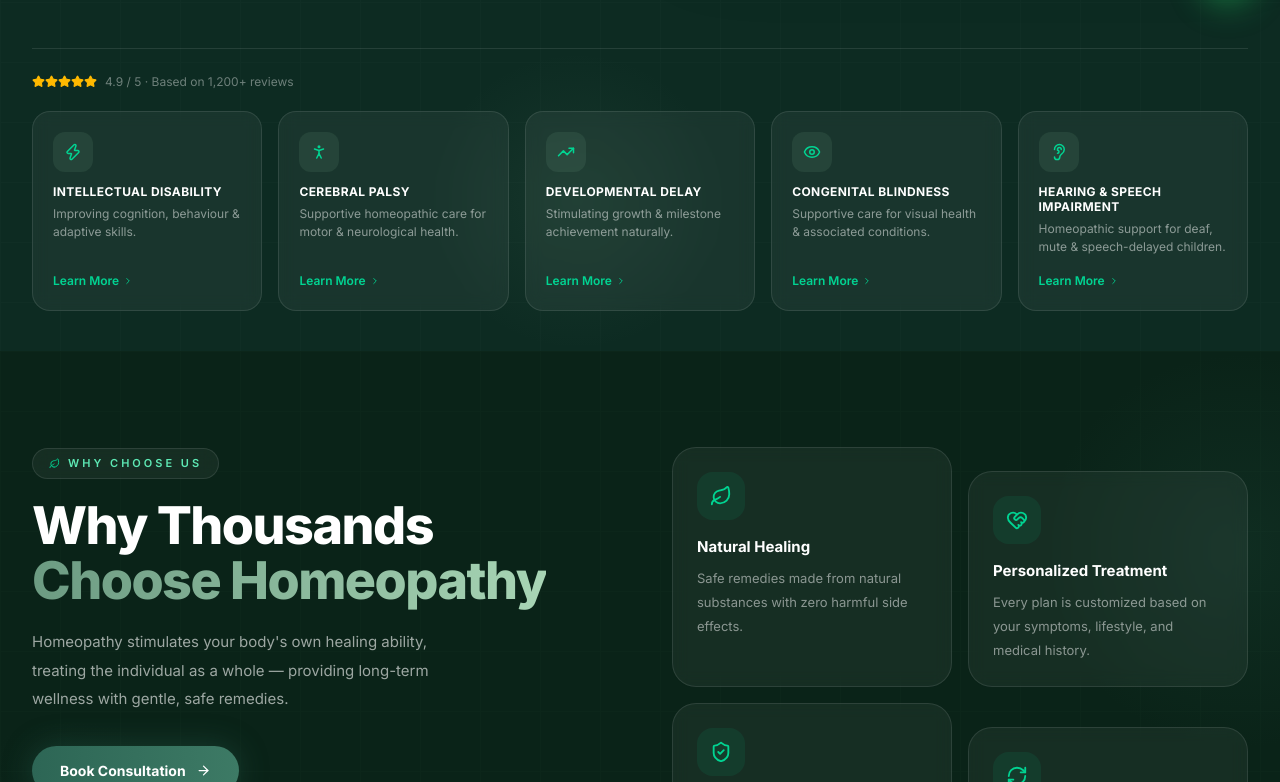
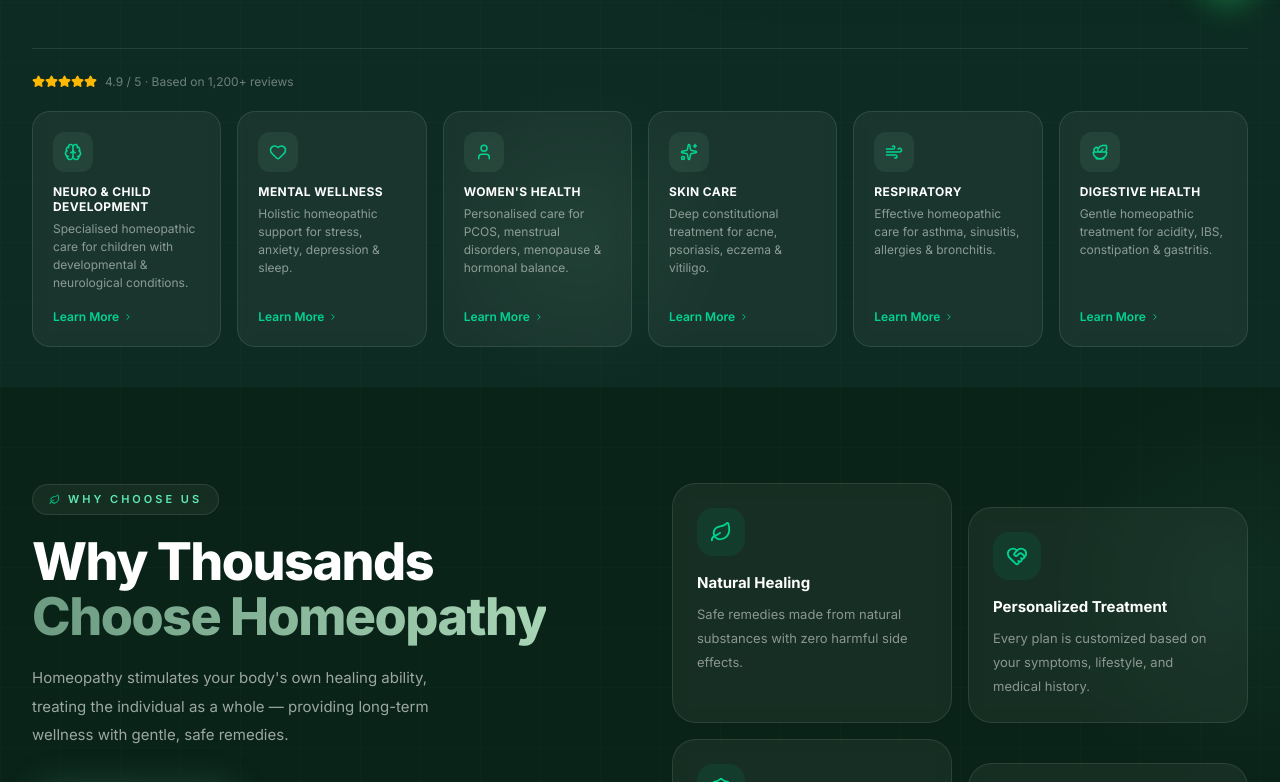
Before and after one commit to Sayain-Aditya/homeopathy-app, a Next.js app: page / in a window 1280 px wide. Shown: the part 778-1560 px from the top of the page. Built offline with nearby package versions, Linux system fonts and the light colour scheme.

Commit message:
feat: update service data for neurodevelopment, mental wellness, women's health, and digestive health; enhance layout with icon metadata

```diff
--- a/src/app/layout.tsx
+++ b/src/app/layout.tsx
@@ -23,6 +23,9 @@ export const metadata: Metadata = {
   verification: {
     google: "8k14gPNJbUDjiE7hq0INFl4lsM5IumqNl4ZQNjkDmG4",
   },
+  icons: {
+    icon: "/images/logo.png",
+  },
 };
 
 export default function RootLayout({ children }: { children: React.ReactNode }) {
--- a/src/components/homepage/FloatingServices.tsx
+++ b/src/components/homepage/FloatingServices.tsx
@@ -27,7 +27,7 @@ export default function FloatingServices() {
 
       {/* Cards grid */}
       <motion.div
-        className="grid grid-cols-1 gap-4 sm:grid-cols-2 md:grid-cols-3 lg:grid-cols-5"
+        className="grid grid-cols-1 gap-4 sm:grid-cols-2 md:grid-cols-3 lg:grid-cols-6"
         variants={staggerFast}
         initial="hidden"
         whileInView="show"
--- a/src/components/homepage/ServiceData.ts
+++ b/src/components/homepage/ServiceData.ts
@@ -1,4 +1,4 @@
-import { Zap, PersonStanding, TrendingUp, Eye, Ear, LucideIcon } from "lucide-react";
+import { Brain, Heart, User, Sparkles, Wind, Salad, LucideIcon } from "lucide-react";
 
 export interface Service {
   slug: string;
@@ -16,215 +16,255 @@ export interface Service {
 
 export const services: Service[] = [
   {
-    slug: "intellectual-disability",
-    title: "Intellectual Disability",
-    icon: Zap,
-    desc: "Improving cognition, behaviour & adaptive skills.",
+    slug: "neuro-child-development",
+    title: "Neuro & Child Development",
+    icon: Brain,
+    desc: "Specialised homeopathic care for children with developmental & neurological conditions.",
     accent: "#8B5CF6",
     bg: "#F5F3FF",
-    tagline: "Unlocking potential through holistic care.",
+    tagline: "Specialised care for every child's unique journey.",
     overview:
-      "Intellectual Disability involves significant limitations in intellectual functioning and adaptive behaviour. Homeopathy provides supportive constitutional treatment that improves cognitive capacity, emotional regulation, and overall functioning.",
+      "We provide specialised homeopathic care for children with developmental and neurological conditions. Our constitutional approach supports cognitive growth, behavioural regulation, and overall neurological health in a safe, gentle way.",
     conditions: [
-      "Cognitive & Learning Difficulties",
-      "Delayed Milestones",
-      "Behavioural & Emotional Issues",
-      "Poor Concentration & Memory",
-      "Speech & Language Delays",
-      "Associated Seizure Disorders (supportive)",
-      "Anxiety & Mood Disturbances",
-      "Social Skill Challenges",
+      "Intellectual Disability",
+      "Cerebral Palsy",
+      "Developmental Delay",
+      "Congenital Blindness",
+      "Hearing & Speech Impairment",
+      "Autism Spectrum Disorder",
+      "ADHD",
+      "Down Syndrome",
     ],
     howItHelps: [
       {
-        title: "Stimulates Mental Faculties",
-        body: "Constitutional remedies help improve memory, concentration, and learning ability over time.",
+        title: "Stimulates Neurological Development",
+        body: "Constitutional remedies support brain and nervous system health, improving cognitive capacity and motor function over time.",
       },
       {
-        title: "Emotional Regulation",
-        body: "Homeopathy addresses behavioural and emotional challenges, reducing outbursts and improving social interaction.",
+        title: "Behavioural & Emotional Regulation",
+        body: "Homeopathy addresses behavioural challenges, reducing outbursts and improving social interaction and emotional resilience.",
       },
       {
-        title: "Supports Overall Health",
-        body: "By improving general vitality and immunity, children are healthier and more receptive to learning and therapy.",
+        title: "Supports Overall Vitality",
+        body: "By improving general health and immunity, children become healthier and more receptive to learning and therapy.",
       },
     ],
     whatToExpect: [
       "In-depth case history including developmental milestones",
-      "Remedy selected for the individual's complete profile",
+      "Remedy selected for the individual child's complete profile",
       "Gradual improvement in behaviour and cognitive function",
       "Monthly monitoring and remedy adjustments",
-      "Guidance for caregivers and families",
+      "Guidance and education for caregivers and families",
     ],
   },
   {
-    slug: "cerebral-palsy",
-    title: "Cerebral Palsy",
-    icon: PersonStanding,
-    desc: "Supportive homeopathic care for motor & neurological health.",
-    accent: "#F59E0B",
-    bg: "#FFFBEB",
-    tagline: "Compassionate care for every movement forward.",
+    slug: "mental-wellness",
+    title: "Mental Wellness",
+    icon: Heart,
+    desc: "Holistic homeopathic support for stress, anxiety, depression & sleep.",
+    accent: "#EC4899",
+    bg: "#FDF2F8",
+    tagline: "Restoring calm, clarity, and emotional balance.",
     overview:
-      "Cerebral Palsy is a group of disorders affecting movement, muscle tone, and posture due to brain injury. Homeopathy offers complementary support to improve muscle tone, reduce spasticity, enhance neurological function, and support overall quality of life.",
+      "Mental health challenges like stress, anxiety, and depression affect millions. Homeopathy offers a gentle, side-effect-free approach that addresses the root emotional and constitutional causes, restoring mental clarity and emotional wellbeing.",
     conditions: [
-      "Spasticity & Muscle Rigidity",
-      "Poor Motor Coordination",
-      "Speech & Swallowing Difficulties",
-      "Seizures (supportive care)",
-      "Drooling & Oral Motor Issues",
-      "Cognitive & Behavioural Challenges",
-      "Recurrent Infections",
-      "Sleep Disturbances",
+      "Stress",
+      "Anxiety",
+      "Depression",
+      "Insomnia",
+      "Panic Attacks",
+      "OCD",
+      "Grief & Emotional Trauma",
+      "Burnout",
     ],
     howItHelps: [
       {
-        title: "Reduces Spasticity",
-        body: "Specific remedies help relax muscle tone and reduce rigidity, improving comfort and mobility.",
+        title: "Addresses Root Emotional Causes",
+        body: "Homeopathy treats the underlying emotional and constitutional triggers of mental health conditions, not just the symptoms.",
       },
       {
-        title: "Neurological Support",
-        body: "Homeopathy stimulates the nervous system's healing capacity, supporting better motor and cognitive function.",
+        title: "Restores Sleep & Calm",
+        body: "Specific remedies help regulate sleep patterns, reduce anxiety, and promote a sense of calm and wellbeing.",
       },
       {
-        title: "Improves Quality of Life",
-        body: "By addressing associated issues like infections, sleep, and digestion, overall wellbeing and daily functioning improve.",
+        title: "Safe & Side-Effect Free",
+        body: "Unlike conventional medications, homeopathic remedies are non-addictive and have no side effects, making them ideal for long-term mental wellness.",
       },
     ],
     whatToExpect: [
-      "Detailed neurological and developmental history",
-      "Constitutional remedy for the individual's full picture",
-      "Complementary support alongside physiotherapy and OT",
-      "Gradual improvement in tone, function, and wellbeing",
+      "Detailed mental and emotional history",
+      "Constitutional remedy tailored to your emotional profile",
+      "Gradual improvement in mood, sleep, and stress levels",
       "Regular follow-ups every 4–6 weeks",
+      "Lifestyle and wellness guidance alongside treatment",
     ],
   },
   {
-    slug: "developmental-delay",
-    title: "Developmental Delay",
-    icon: TrendingUp,
-    desc: "Stimulating growth & milestone achievement naturally.",
-    accent: "#EF4444",
-    bg: "#FEF2F2",
-    tagline: "Every child grows at their own pace — we help them flourish.",
+    slug: "womens-health",
+    title: "Women's Health",
+    icon: User,
+    desc: "Personalised care for PCOS, menstrual disorders, menopause & hormonal balance.",
+    accent: "#F59E0B",
+    bg: "#FFFBEB",
+    tagline: "Empowering women through every stage of life.",
     overview:
-      "Developmental delay refers to a child not reaching developmental milestones at the expected time across motor, speech, cognitive, or social domains. Homeopathy provides gentle constitutional treatment to stimulate natural development and address underlying causes.",
+      "Women's health requires a nuanced, personalised approach. Homeopathy addresses hormonal imbalances, menstrual irregularities, and menopausal symptoms at their root, offering lasting relief without hormonal side effects.",
     conditions: [
-      "Delayed Walking & Motor Skills",
-      "Speech & Language Delays",
-      "Cognitive & Learning Delays",
-      "Social & Emotional Delays",
-      "Stunted Physical Growth",
-      "Poor Appetite & Nutrition Absorption",
-      "Weak Immunity",
-      "Associated Behavioural Issues",
+      "PCOS",
+      "Menstrual Disorders",
+      "Menopause",
+      "Hormonal Imbalance",
+      "Endometriosis",
+      "Fibroids",
+      "Premenstrual Syndrome (PMS)",
+      "Infertility (supportive)",
     ],
     howItHelps: [
       {
-        title: "Stimulates Natural Development",
-        body: "Remedies work with the child's vital force to accelerate developmental progress in a safe, natural way.",
+        title: "Regulates Hormonal Balance",
+        body: "Constitutional remedies work to restore natural hormonal equilibrium, addressing the root cause of PCOS, irregular cycles, and menopausal symptoms.",
       },
       {
-        title: "Addresses Root Causes",
-        body: "Whether the delay is due to nutritional, neurological, or constitutional factors, homeopathy treats the underlying cause.",
+        title: "Relieves Menstrual Discomfort",
+        body: "Homeopathy effectively reduces pain, heavy bleeding, and emotional symptoms associated with menstrual disorders.",
       },
       {
-        title: "Builds Strength & Vitality",
-        body: "Improved overall health, appetite, and immunity create the foundation for better developmental outcomes.",
+        title: "Supports Menopausal Transition",
+        body: "Gentle remedies ease hot flushes, mood swings, and sleep disturbances during menopause without hormonal therapy.",
       },
     ],
     whatToExpect: [
-      "Comprehensive developmental milestone assessment",
-      "Individualised remedy based on the child's profile",
-      "Noticeable progress in milestones within 2–3 months",
-      "Monthly follow-ups to track and support growth",
-      "Parental education and home care guidance",
+      "Detailed gynaecological and hormonal history",
+      "Individualised remedy based on your complete health profile",
+      "Gradual regulation of cycles and hormonal symptoms",
+      "Follow-ups every 4–6 weeks",
+      "Nutritional and lifestyle guidance alongside treatment",
     ],
   },
   {
-    slug: "congenital-blindness",
-    title: "Congenital Blindness",
-    icon: Eye,
-    desc: "Supportive care for visual health & associated conditions.",
-    accent: "#0EA5E9",
-    bg: "#F0F9FF",
-    tagline: "Holistic support for vision and overall wellbeing.",
+    slug: "skin-care",
+    title: "Skin Care",
+    icon: Sparkles,
+    desc: "Deep constitutional treatment for acne, psoriasis, eczema & vitiligo.",
+    accent: "#EF4444",
+    bg: "#FEF2F2",
+    tagline: "Healing skin from the inside out.",
     overview:
-      "Congenital blindness and visual impairments present from birth require comprehensive supportive care. While homeopathy cannot reverse structural blindness, it supports overall neurological health, reduces associated complications, and improves quality of life.",
+      "Skin conditions are often a reflection of internal imbalances. Homeopathy treats skin disorders constitutionally, addressing the root cause rather than suppressing symptoms, leading to lasting, deep healing.",
     conditions: [
-      "Autism Spectrum Disorder (ASD)",
-      "Down Syndrome",
-      "Congenital Cataracts (post-surgical support)",
-      "Optic Nerve Hypoplasia (supportive)",
-      "Retinopathy of Prematurity (supportive)",
-      "Associated Neurological Conditions",
-      "Recurrent Eye Infections",
-      "Sensory Processing Challenges",
-      "Developmental Delays associated with visual impairment",
-      "Emotional & Behavioural Support",
+      "Acne",
+      "Psoriasis",
+      "Eczema",
+      "Vitiligo",
+      "Urticaria (Hives)",
+      "Rosacea",
+      "Fungal Infections",
+      "Hair Loss & Alopecia",
     ],
     howItHelps: [
       {
-        title: "Neurological Support",
-        body: "Remedies support brain and nervous system health, which is critical for children with visual impairments.",
+        title: "Treats the Root Cause",
+        body: "Rather than suppressing skin symptoms, homeopathy identifies and treats the internal constitutional imbalance causing the condition.",
       },
       {
-        title: "Reduces Complications",
-        body: "Homeopathy helps manage associated conditions like infections, seizures, and developmental delays.",
+        title: "Reduces Inflammation & Flare-ups",
+        body: "Specific remedies reduce skin inflammation, itching, and the frequency of flare-ups in chronic conditions like psoriasis and eczema.",
       },
       {
-        title: "Emotional Wellbeing",
-        body: "Constitutional treatment supports emotional resilience and adaptive development in visually impaired children.",
+        title: "Long-lasting Results",
+        body: "Constitutional treatment leads to deep, lasting improvement rather than temporary relief, with no steroid side effects.",
       },
     ],
     whatToExpect: [
-      "Detailed medical and developmental history",
-      "Constitutional remedy for overall health and development",
-      "Complementary support alongside ophthalmological care",
-      "Improved general health, immunity, and wellbeing",
-      "Regular follow-ups every 4–6 weeks",
+      "Detailed skin and constitutional history",
+      "Remedy selected based on your skin type and overall health",
+      "Gradual clearing and reduction of skin symptoms",
+      "Monthly follow-ups to track progress",
+      "Dietary and lifestyle guidance to support skin health",
     ],
   },
   {
-    slug: "hearing-speech-impairment",
-    title: "Hearing & Speech Impairment",
-    icon: Ear,
-    desc: "Homeopathic support for deaf, mute & speech-delayed children.",
-    accent: "#EC4899",
-    bg: "#FDF2F8",
-    tagline: "Finding a voice through holistic healing.",
+    slug: "respiratory",
+    title: "Respiratory",
+    icon: Wind,
+    desc: "Effective homeopathic care for asthma, sinusitis, allergies & bronchitis.",
+    accent: "#0EA5E9",
+    bg: "#F0F9FF",
+    tagline: "Breathe easier with natural, lasting relief.",
     overview:
-      "Hearing and speech impairments — including deafness and mutism — significantly impact a child's development and communication. Homeopathy provides constitutional supportive care that addresses neurological function, associated infections, and overall developmental health.",
+      "Respiratory conditions like asthma, sinusitis, and allergic rhinitis can significantly impact quality of life. Homeopathy strengthens the respiratory system, reduces allergic sensitivity, and prevents recurrent infections naturally.",
     conditions: [
-      "Congenital Deafness (supportive)",
-      "Hearing Loss due to Recurrent Infections",
-      "Speech Delays & Mutism",
-      "Auditory Processing Disorders",
-      "Glue Ear & Chronic Otitis Media",
-      "Tinnitus",
-      "Associated Developmental Delays",
-      "Behavioural Issues related to communication challenges",
+      "Asthma",
+      "Sinusitis",
+      "Allergic Rhinitis",
+      "Bronchitis",
+      "Recurrent Cough & Cold",
+      "Nasal Polyps",
+      "Tonsillitis",
+      "Breathlessness",
     ],
     howItHelps: [
       {
-        title: "Reduces Recurrent Infections",
-        body: "Chronic ear infections are a leading cause of hearing loss in children. Homeopathy strengthens immunity to prevent recurrence.",
+        title: "Reduces Allergic Sensitivity",
+        body: "Constitutional remedies desensitise the immune system to allergens, reducing the frequency and severity of allergic reactions.",
       },
       {
-        title: "Supports Neurological Development",
-        body: "Constitutional remedies support auditory nerve function and overall neurological health.",
+        title: "Strengthens Respiratory Immunity",
+        body: "Homeopathy builds long-term respiratory immunity, reducing recurrent infections and dependence on antibiotics.",
       },
       {
-        title: "Improves Speech Development",
-        body: "By addressing underlying causes and improving overall vitality, homeopathy supports speech and language development.",
+        title: "Relieves Acute Symptoms",
+        body: "Specific remedies provide effective relief from acute asthma, sinusitis, and bronchitis episodes without side effects.",
       },
     ],
     whatToExpect: [
-      "Detailed hearing, speech, and developmental history",
-      "Constitutional remedy tailored to the individual",
-      "Complementary support alongside speech therapy and audiology",
-      "Reduction in ear infections and associated complications",
-      "Regular follow-ups every 4–6 weeks",
+      "Detailed respiratory and allergy history",
+      "Constitutional remedy for your individual profile",
+      "Reduction in frequency and severity of attacks",
+      "Follow-ups every 4–6 weeks",
+      "Guidance on triggers, diet, and lifestyle modifications",
+    ],
+  },
+  {
+    slug: "digestive-health",
+    title: "Digestive Health",
+    icon: Salad,
+    desc: "Gentle homeopathic treatment for acidity, IBS, constipation & gastritis.",
+    accent: "#10B981",
+    bg: "#ECFDF5",
+    tagline: "Restoring digestive harmony, naturally.",
+    overview:
+      "Digestive disorders are among the most common health complaints. Homeopathy addresses the root cause of digestive imbalances — whether stress-related, dietary, or constitutional — providing lasting relief from chronic gut issues.",
+    conditions: [
+      "Acidity & GERD",
+      "IBS (Irritable Bowel Syndrome)",
+      "Constipation",
+      "Gastritis",
+      "Bloating & Flatulence",
+      "Ulcerative Colitis (supportive)",
+      "Diarrhoea",
+      "Liver & Gallbladder Issues",
+    ],
+    howItHelps: [
+      {
+        title: "Addresses Gut-Mind Connection",
+        body: "Many digestive issues are stress-related. Homeopathy treats both the emotional and physical aspects of digestive disorders.",
+      },
+      {
+        title: "Restores Digestive Function",
+        body: "Constitutional remedies regulate gut motility, acid production, and digestive enzyme activity for lasting relief.",
+      },
+      {
+        title: "Reduces Inflammation",
+        body: "Specific remedies reduce gut inflammation in conditions like gastritis and IBS, improving comfort and quality of life.",
+      },
+    ],
+    whatToExpect: [
+      "Detailed digestive and lifestyle history",
+      "Individualised remedy based on your gut profile",
+      "Gradual improvement in digestion and comfort",
+      "Follow-ups every 4–6 weeks",
+      "Dietary and lifestyle guidance to support gut health",
     ],
   },
 ];
```
